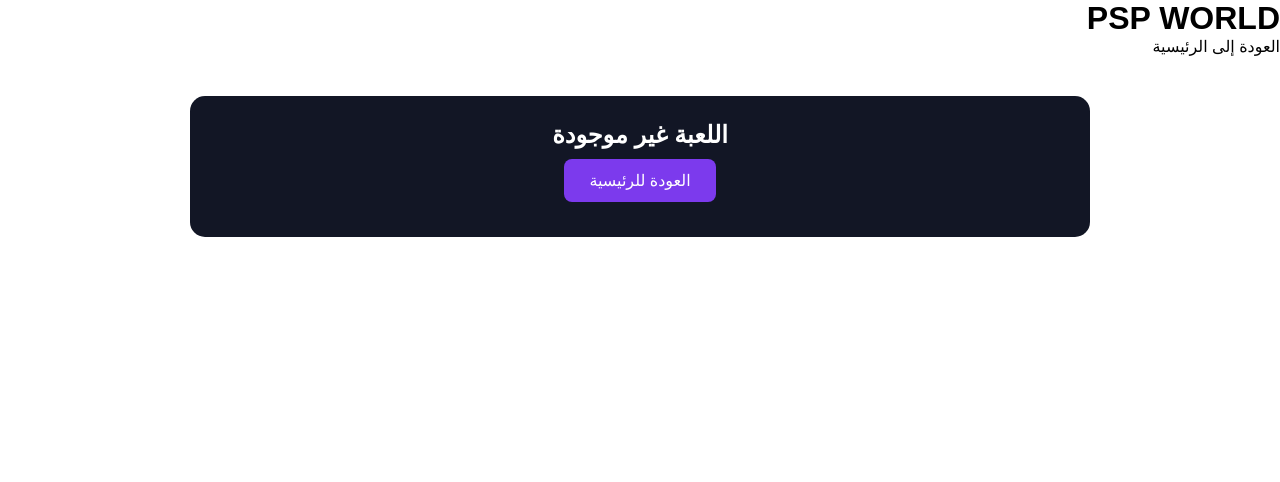
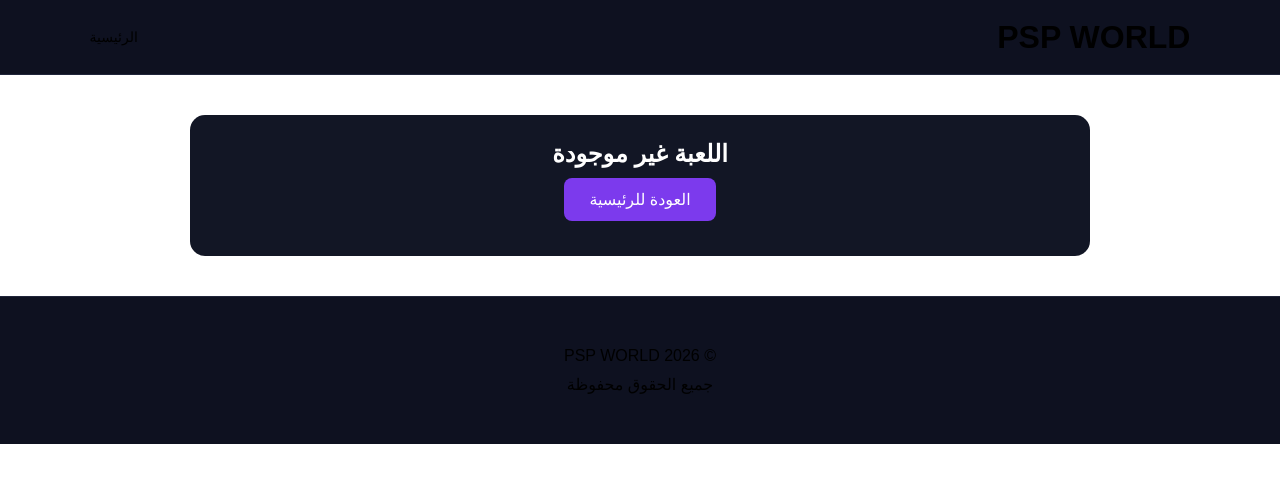
Before and after one commit to b9617844-png/PSP-WORLD-ps, a plain HTML site: page game.html in a window 1280 px wide. Drawn offline with Linux system fonts and the light colour scheme.

Commit message:
Enhance game.html with navigation and footer

```diff
--- a/game.html
+++ b/game.html
@@ -6,17 +6,26 @@
     <title>تفاصيل اللعبة | PSP WORLD</title>
     <link rel="stylesheet" href="css/style.css">
 </head>
+
 <body>
 
-    <header>
+    <header class="header">
         <h1>PSP WORLD</h1>
-        <a href="index.html">العودة إلى الرئيسية</a>
+        <nav>
+            <a href="index.html">الرئيسية</a>
+        </nav>
     </header>
 
     <main class="game-details" id="gameDetails">
         <p>جاري تحميل تفاصيل اللعبة...</p>
     </main>
 
+    <footer>
+        <p>© 2026 PSP WORLD</p>
+        <p>جميع الحقوق محفوظة</p>
+    </footer>
+
     <script src="js/details.js"></script>
+
 </body>
 </html>
```
